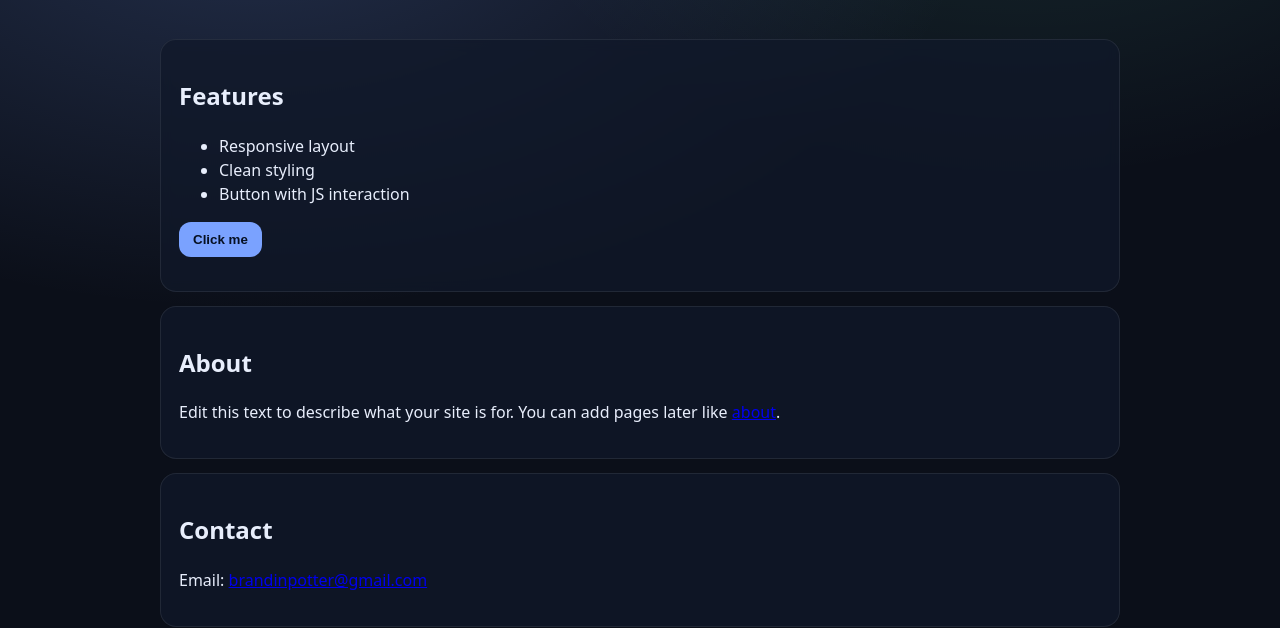
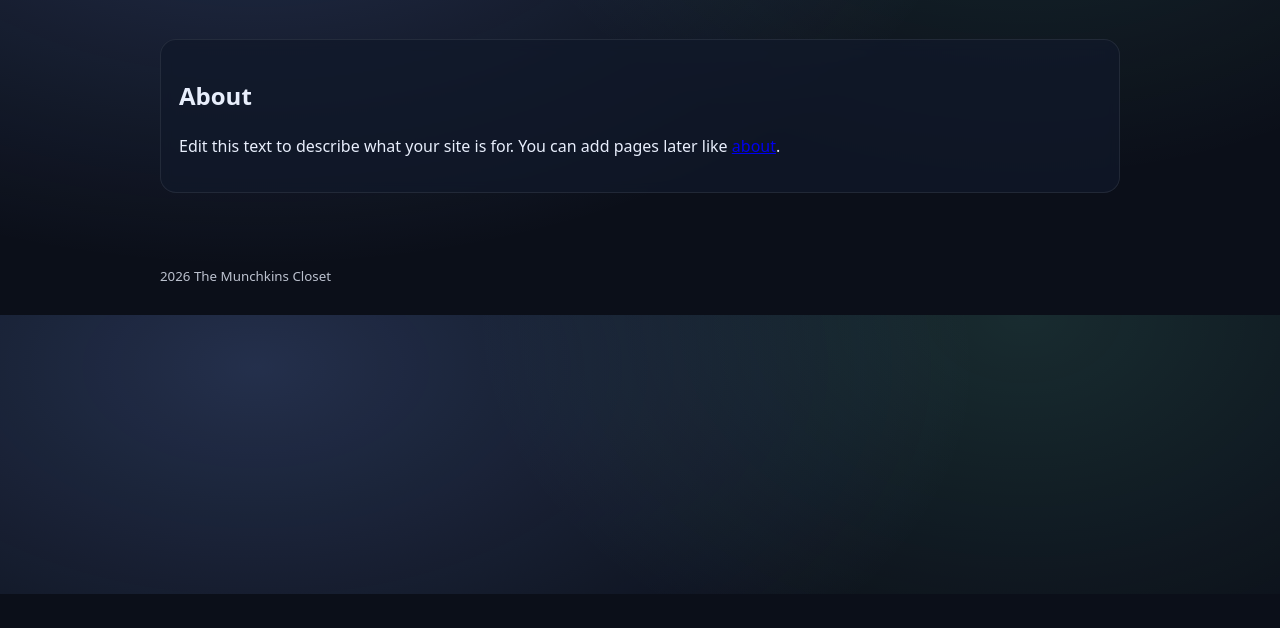
Before and after one commit to TheMunchkinsCloset/The-Munchkins-Closet, a plain HTML site: page Donations/index.html in a window 1280 px wide. Shown: the part 206-834 px from the top of the page. After the commit the page ends 800 px from the top, so only its background shows below. Drawn offline with Linux system fonts and the light colour scheme.

Commit message:
updates 2

```diff
--- a/Donations/index.html
+++ b/Donations/index.html
@@ -17,18 +17,8 @@
     </header>
 
     <main class="container">
-      <section id="features" class="card">
-        <h2>Features</h2>
-        <ul>
-          <li>Responsive layout</li>
-          <li>Clean styling</li>
-          <li>Button with JS interaction</li>
-        </ul>
-        <button id="btn">Click me</button>
-        <p id="msg" class="muted"></p>
-      </section>
 
-      <section id="about" class="card">
+      <section id="More info on donations" class="card">
         <h2>About</h2>
         <p>
           Edit this text to describe what your site is for. You can add pages later like
@@ -36,16 +26,10 @@
         </p>
       </section>
 
-      <section id="contact" class="card">
-        <h2>Contact</h2>
-        <p>
-          Email: <a href="mailto:brandinpotter@gmail.com">brandinpotter@gmail.com</a>
-        </p>
-      </section>
     </main>
 
     <footer class="container footer">
-      <small>© <span id="year"></span> Kims Buissness</small>
+      <small>2026 The Munchkins Closet</small>
     </footer>
 
     <script src="script.js"></script>
--- a/script.js
+++ b/script.js
@@ -3,9 +3,3 @@ const DonationsBtn = document.getElementById("Donations");
 btn.addEventListener("click", () => {
   window.location.href = "Donations/";
 });
-
-const ContactsbBtn = document.getElementById("Contacts");
-
-btn.addEventListener("click", () => {
-  window.location.href = "Contact Info/";
-});
```
Also changed, not shown: index.html (+0 -8 lines), Donations/script.js (line endings or trailing spaces), Donations/style.css (line endings or trailing spaces), style.css (line endings or trailing spaces).
